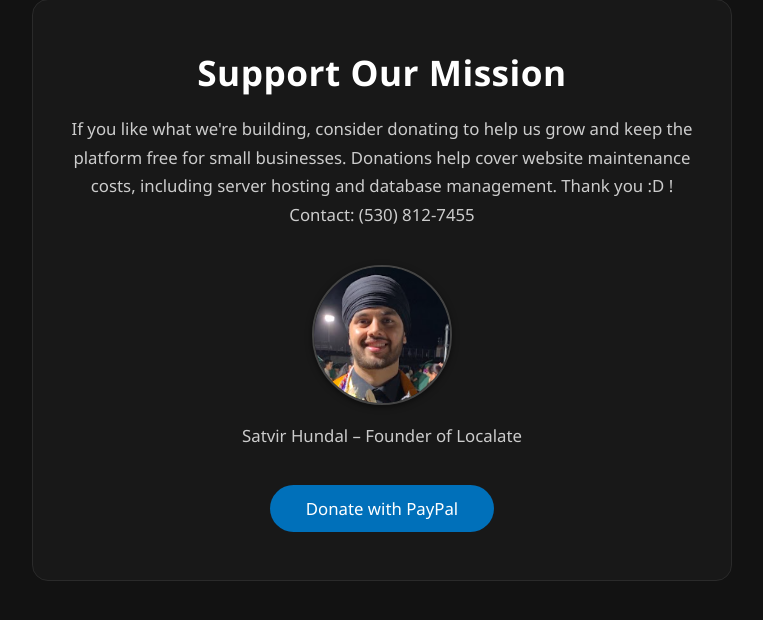
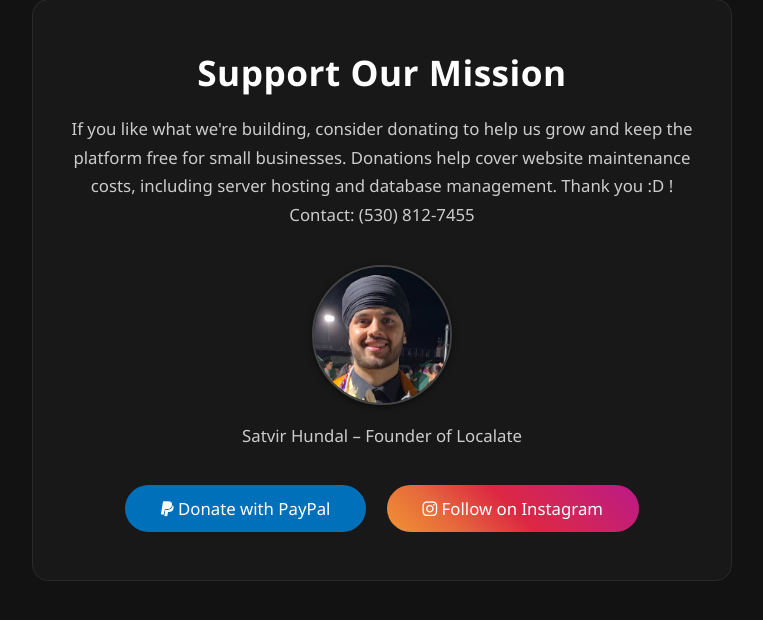
Before and after one commit to Satvir092/Localate, a Flask app: page /business/support in a window 1280 px wide. Shown: the part 135-755 px from the top of the page, without its empty margins (258-1021 px from the left). Run offline with Flask 3, Linux system fonts and the light colour scheme.

Commit message:
instagram follow up complete

```diff
--- a/templates/support.html
+++ b/templates/support.html
@@ -54,6 +54,26 @@
   .donate-button:hover {
     background-color: #289be9;
     transform: translateY(-1.5px);
+  }
+
+  .follow-button {
+    background: linear-gradient(45deg, #f09433 0%, #e6683c 25%, #dc2743 50%, #cc2366 75%, #bc1888 100%);
+    color: #ffffff;
+    padding: 0.75rem 2.25rem;
+    font-size: 1.05rem;
+    font-weight: 500;
+    border: none;
+    border-radius: 30px;
+    cursor: pointer;
+    transition: all 0.3s ease, transform 0.2s ease;
+    text-decoration: none;
+    display: inline-block;
+    margin-left: 1rem;
+  }
+  .follow-button:hover {
+    background: linear-gradient(45deg, #ffa726 0%, #ff7043 25%, #f44336 50%, #e91e63 75%, #ad1457 100%);
+    transform: translateY(-1.5px);
+    box-shadow: 0 4px 12px rgba(220, 39, 67, 0.4);
   }
   .founder-photo {
   margin-top: 2rem;
@@ -148,7 +168,10 @@
   <p class="photo-caption">Satvir Hundal – Founder of Localate</p>
 </div>
       <a href="https://paypal.me/SatvirHundal" target="_blank" rel="noopener noreferrer" class="donate-button">
-        Donate with PayPal
+        <i class="fab fa-paypal"></i> Donate with PayPal
+      </a>
+      <a href="https://www.instagram.com/localate_org?igsh=bm5ieWluZmMxY2sx&utm_source=qr" target="_blank" rel="noopener noreferrer" class="follow-button">
+        <i class="fab fa-instagram"></i> Follow on Instagram
       </a>
     </div>
   </section>
```
Also changed, not shown: env_template.txt (added, +15 -0 lines).
